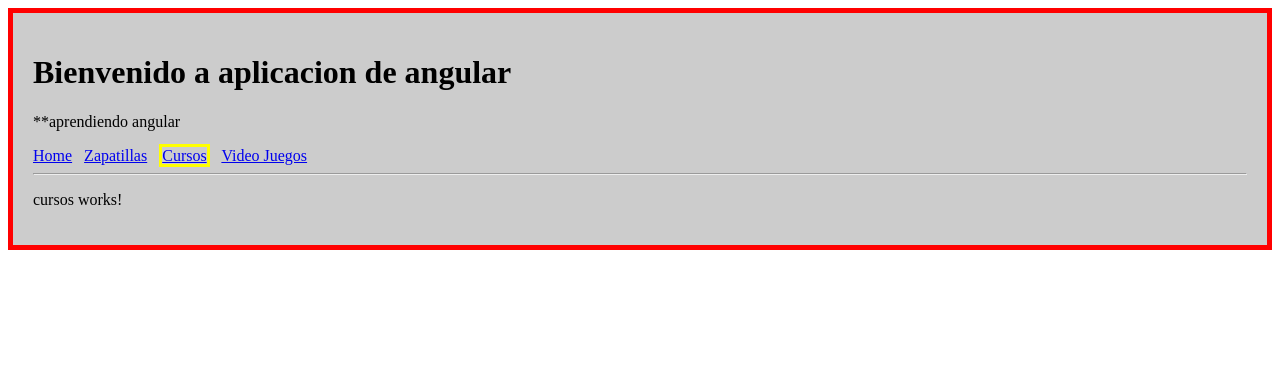
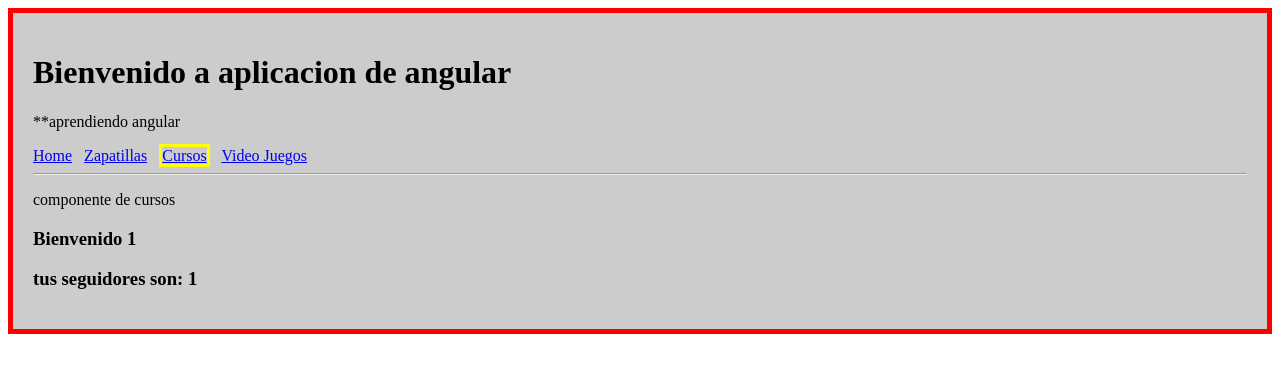
Before and after one commit to Juan-Camilo-Suarez/angular-start, an Angular app in the folder aprendiendo-angular/: page /cursos/1/1 in a window 1280 px wide. Shown: the top 372 px of the page. Built offline with nearby package versions, Linux system fonts and the light colour scheme.

Commit message:
variables on a path url

```diff
--- a/aprendiendo-angular/src/app/app.routing.ts
+++ b/aprendiendo-angular/src/app/app.routing.ts
@@ -15,6 +15,7 @@ const appRoutes: Routes = [
 	{path: 'zapatillas', component: ZapatillasComponent},
 	{path: 'videojuego', component: VideoJuegoComponent},
 	{path: 'cursos', component: CursosComponent},
+	//en el path de cursos de pasan variables :nombre de la siguiente manera
 	{path: 'cursos/:nombre/:followers', component: CursosComponent},
 	{path: '**', component: HomeComponent}
 ];
--- a/aprendiendo-angular/src/app/cursos/cursos.component.html
+++ b/aprendiendo-angular/src/app/cursos/cursos.component.html
@@ -1 +1,4 @@
-<p>cursos works!</p>
+<p>componente de cursos </p>
+
+<h3 *ngIf="nombre"> Bienvenido {{ nombre }}</h3>
+<h3 *ngIf="nombre"> tus seguidores son: {{ followers }}</h3>
--- a/aprendiendo-angular/src/app/cursos/cursos.component.ts
+++ b/aprendiendo-angular/src/app/cursos/cursos.component.ts
@@ -1,15 +1,25 @@
 import { Component, OnInit } from '@angular/core';
+import { Router, ActivatedRoute, Params } from '@angular/router';
 
 @Component({
-  selector: 'app-cursos',
+  selector: 'cursos',
   templateUrl: './cursos.component.html',
   styleUrls: ['./cursos.component.css']
 })
 export class CursosComponent implements OnInit {
+	public nombre: string = '';
+	public followers: number = 0;
 
-  constructor() { }
+	constructor(
+		private _route: ActivatedRoute,
+		private _router: Router
+	){ }
 
-  ngOnInit(): void {
-  }
-
+	ngOnInit() {
+		this._route.params.subscribe((params: Params) => {
+			this.nombre = params['nombre'];
+      this.followers = params['followers'];
+      console.log(typeof +params['followers']);
+		});
+	}
 }
```
